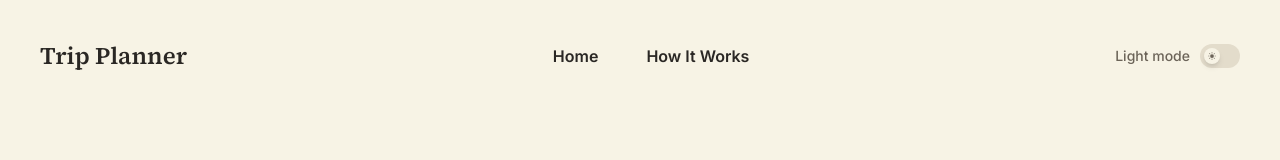
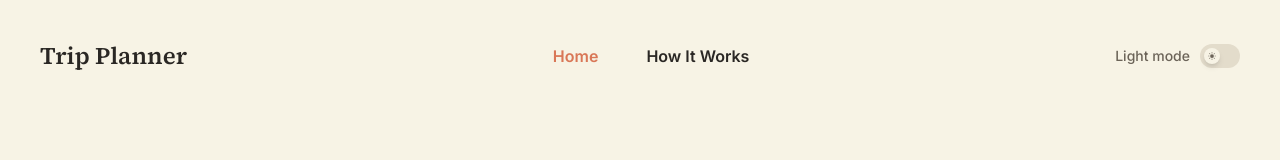
Before and after one commit to Arya-Bhavsar/TripPlanner, a React app in the folder frontend/: page / in a window 1280 px wide. Shown: the top 160 px of the page. Built offline with nearby package versions, Linux system fonts and the light colour scheme; the HTML template or start-up script is replaced by a standard one.

Commit message:
added accent to active page link

```diff
--- a/frontend/src/components/Header.jsx
+++ b/frontend/src/components/Header.jsx
@@ -1,15 +1,21 @@
-import { Link } from "react-router";
+import { Link, useLocation } from "react-router";
 import ThemeToggle from "./ThemeToggle";
 
 export default function Header() {
+  const location = useLocation();
+
+  const isActive = (path) => location.pathname === path;
+
+  const navLinkClass = (path) => `text-medium font-semibold cursor-pointer ${isActive(path) ? "text-accent" : "text-ink"}`;
+
   return (
     <header className="flex items-center justify-between p-6 bg-page">
       <div className="font-display text-2xl font-semibold whitespace-nowrap text-ink">Trip Planner</div>
       <div className="flex items-center justify-center gap-12">
-        <Link to="/" className="text-medium font-semibold text-ink cursor-pointer">Home</Link>
-        <Link to="/guide" className="text-medium font-semibold text-ink cursor-pointer">How It Works</Link>
+        <Link to="/" className={navLinkClass("/")}>Home</Link>
+        <Link to="/guide" className={navLinkClass("/guide")}>How It Works</Link>
       </div>
       <ThemeToggle />
-    </header>
+    </header >
   )
 }
```
